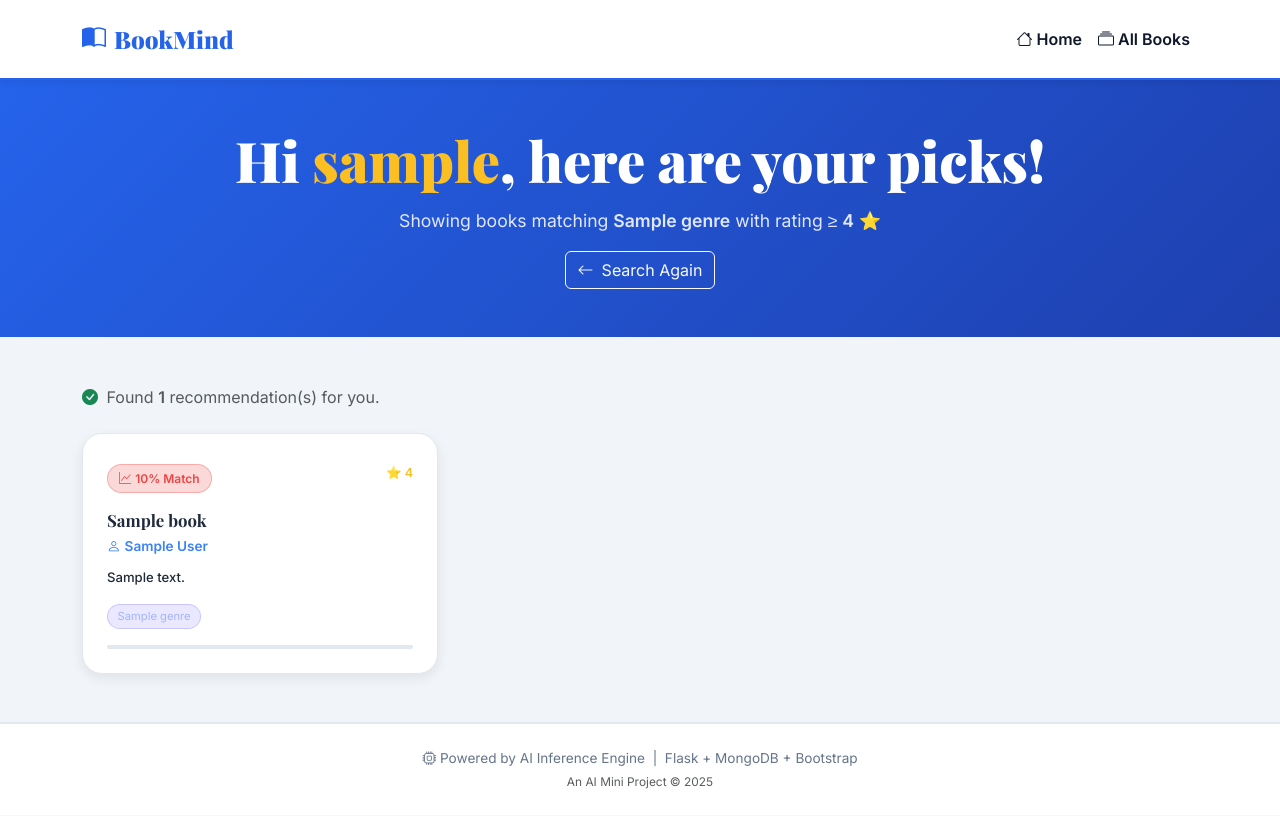
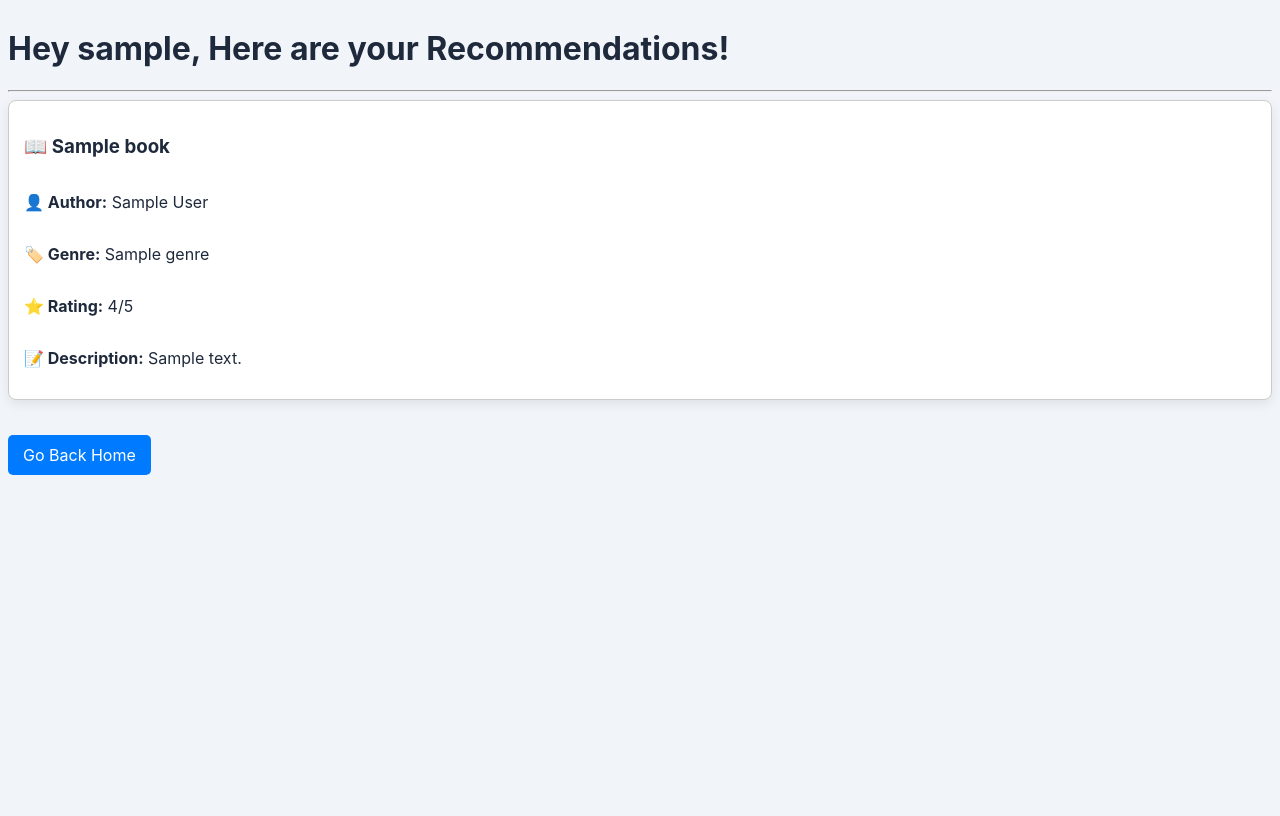
Before and after one commit to purbach61-byte/BOOKMind, a Flask app: template templates/results.html in a window 1280 px wide. Before the commit the page ends 789 px from the top, so only its background shows below. Run offline with Flask 3, Linux system fonts and the light colour scheme; the template is opened without the code that fills it: most values are stand-ins (such as "Sample title", 1, 10 or a date in 2020).

Commit message:
overwrite results template with safe unpacking code

```diff
--- a/templates/results.html
+++ b/templates/results.html
@@ -1,96 +1,35 @@
-{% extends "base.html" %}
-{% block title %}BookMind – Recommendations for {{ user_name }}{% endblock %}
-
-{% block content %}
-
-<!-- ── Results Header ── -->
-<section class="results-hero py-5 text-center">
+<!DOCTYPE html>
+<html lang="en">
+<head>
+    <meta charset="UTF-8">
+    <meta name="viewport" content="width=device-width, initial-scale=1.0">
+    <title>BookMind AI - Recommendations</title>
+    <link rel="stylesheet" href="{{ url_for('static', filename='css/style.css') }}">
+</head>
+<body>
     <div class="container">
-        <h1 class="hero-title">
-            Hi <span class="highlight">{{ user_name }}</span>, here are your picks!
-        </h1>
-        <p class="hero-sub">
-            Showing books matching
-            {% if genres %}
-                <strong>{{ genres | join(", ") }}</strong>
-            {% else %}
-                <strong>all genres</strong>
-            {% endif %}
-            with rating ≥ <strong>{{ min_rating }}</strong> ⭐
-        </p>
-        <a href="/" class="btn btn-outline-light mt-3"><i class="bi bi-arrow-left me-2"></i>Search Again</a>
-    </div>
-</section>
-
-<!-- ── Book Cards ── -->
-<section class="py-5">
-    <div class="container">
+        <h1>Hey {{ user_name }}, Here are your Recommendations!</h1>
+        <hr>
 
         {% if books %}
-        <p class="mb-4 text-muted">
-            <i class="bi bi-check-circle-fill text-success me-1"></i>
-            Found <strong>{{ books | length }}</strong> recommendation(s) for you.
-        </p>
-        <div class="row g-4">
-            {% for book in books %}
-            <div class="col-md-6 col-lg-4">
-                <div class="book-card h-100">
-                    <!-- Coloured spine -->
-                    {% set spine_style = 'style="background: ' ~ book.cover_color ~ ';"' %}
-                    <div class="book-spine" {{ spine_style }}></div>
-                    <div class="book-body p-4">
-                        <!-- Match score badge -->
-                        <div class="d-flex justify-content-between align-items-start mb-3">
-                            <span class="match-badge
-                                {% if book.match_score >= 80 %}match-high
-                                {% elif book.match_score >= 60 %}match-mid
-                                {% else %}match-low{% endif %}">
-                                <i class="bi bi-graph-up me-1"></i>{{ book.match_score }}% Match
-                            </span>
-                            <span class="rating-badge">
-                                ⭐ {{ book.rating }}
-                            </span>
-                        </div>
-
-                        <h5 class="book-title">{{ book.title }}</h5>
-                        <p class="book-author mb-2"><i class="bi bi-person me-1"></i>{{ book.author }}</p>
-                        <p class="book-desc mb-3">{{ book.description }}</p>
-
-                        <!-- Genre tags -->
-                        <div class="genre-tags">
-                            {% for g in book.genres %}
-                            <span class="genre-tag">{{ g }}</span>
-                            {% endfor %}
-                        </div>
-
-                        <!-- Score breakdown -->
-                        {% set score_color = '#ef4444' %}
-                        {% if book.match_score >= 80 %}
-                            {% set score_color = '#22c55e' %}
-                        {% elif book.match_score >= 60 %}
-                            {% set score_color = '#f59e0b' %}
-                        {% endif %}
-                        <div class="score-bar mt-3">
-                            {% set bar_style = 'style="width: ' ~ book.match_score ~ '%; background: ' ~ score_color ~ ';"' %}
-                            <div class="score-fill" {{ bar_style }}></div>
-                        </div>
+            <div class="book-list">
+                {% for book in books %}
+                    <div class="book-card" style="border: 1px solid #ccc; padding: 15px; margin-bottom: 15px; border-radius: 8px;">
+                        <!-- Safe unpacking handles both dictionary and row formats -->
+                        <h3>📖 {{ book[1] if book[1] else book['title'] }}</h3>
+                        <p><strong>👤 Author:</strong> {{ book[2] if book[2] else book['author'] }}</p>
+                        <p><strong>🏷️ Genre:</strong> {{ book[3] if book[3] else book['genre'] }}</p>
+                        <p><strong>⭐ Rating:</strong> {{ book[4] if book[4] else book['rating'] }}/5</p>
+                        <p><strong>📝 Description:</strong> {{ book[5] if book[5] else book['description'] }}</p>
                     </div>
-                </div>
+                {% endfor %}
             </div>
-            {% endfor %}
-        </div>
-
         {% else %}
-        <!-- No results state -->
-        <div class="text-center py-5">
-            <i class="bi bi-emoji-frown display-1 text-muted"></i>
-            <h3 class="mt-3">No matches found</h3>
-            <p class="text-muted">Try selecting more genres or lowering the minimum rating.</p>
-            <a href="/" class="btn btn-recommend mt-3"><i class="bi bi-arrow-left me-2"></i>Try Again</a>
-        </div>
+            <p>No books found matching your criteria. Try selecting different genres!</p>
         {% endif %}
 
+        <br>
+        <a href="{{ url_for('index') }}" class="btn" style="text-decoration: none; background: #007bff; color: white; padding: 10px 15px; border-radius: 5px; display: inline-block;">Go Back Home</a>
     </div>
-</section>
-
-{% endblock %}
+</body>
+</html>
```
